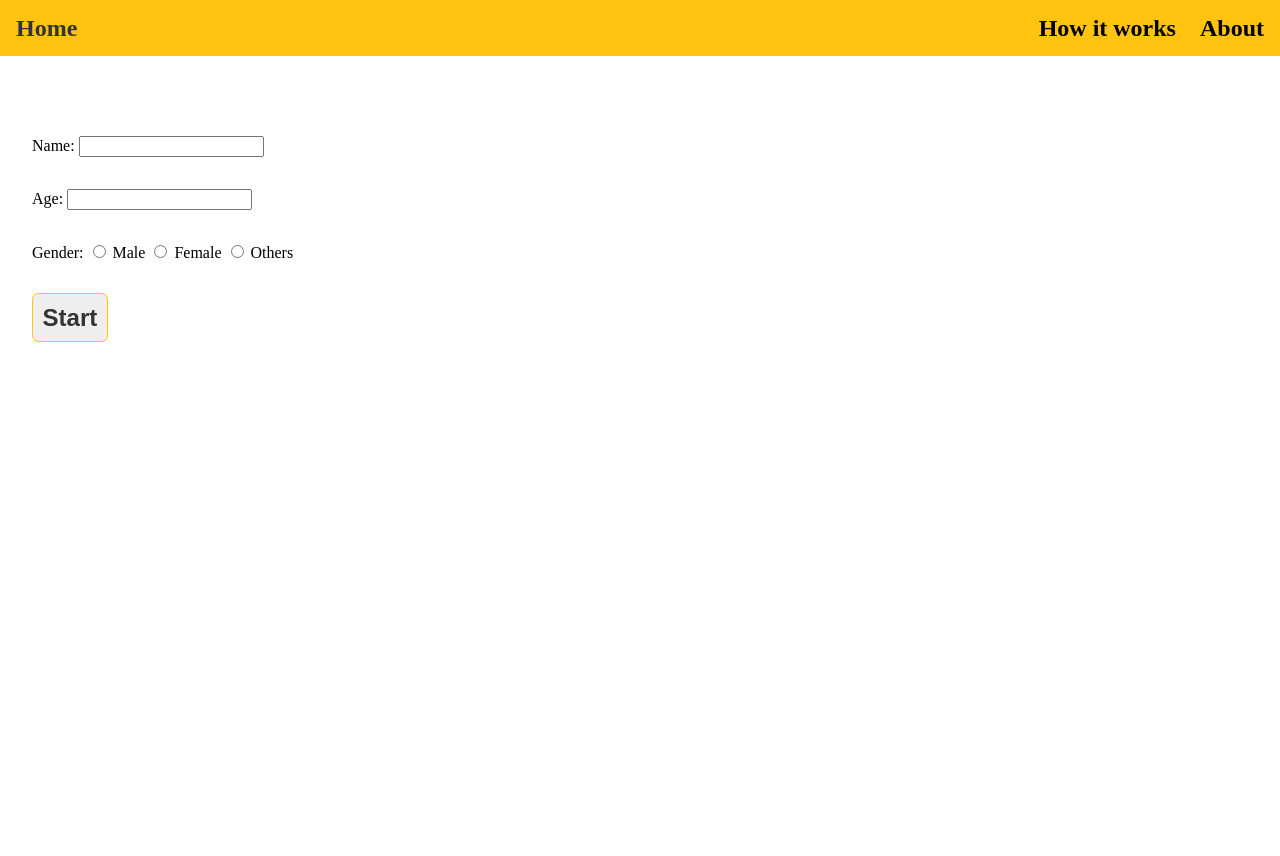
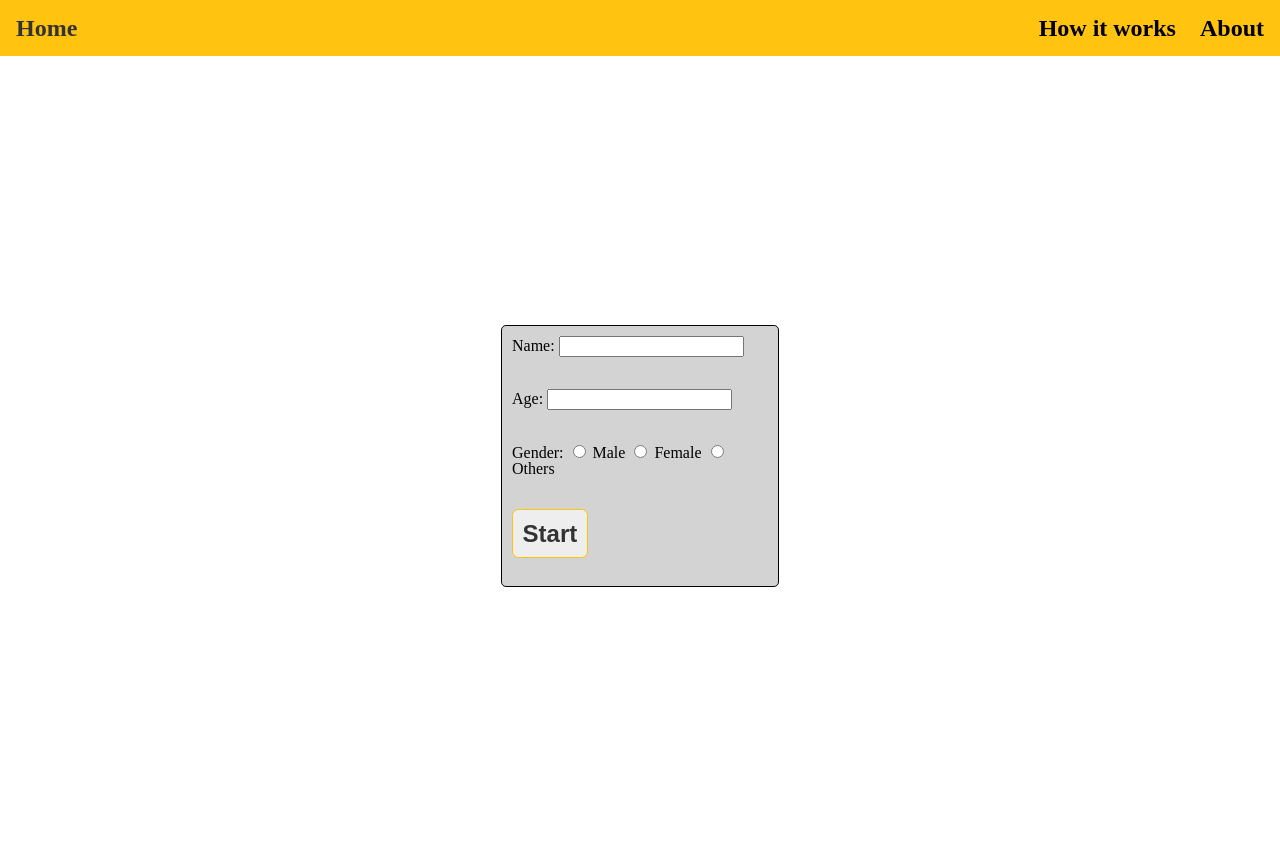
Before and after one commit to Swapnil-Bhabal/personality-prediction, a Flask app: page /info in a window 1280 px wide. Before the commit the page ends 342 px from the top, so only its background shows below. Run offline with Flask 2, Linux system fonts and the light colour scheme; parts of the project's set-up code (start-up, migrations or seed data) failed here and were passed over.

Commit message:
Style is updated for information page.

```diff
--- a/personality/static/styles/style.css
+++ b/personality/static/styles/style.css
@@ -69,15 +69,24 @@ li a {
 }
 
 .information-page {
-    width: 50%;
+    display: flex;
+    height: 100vh;
+    justify-content: center;
+    align-content: center;
 }
 
 
 .information-page form {
+    height: 30%;
     display: flex;
     flex-direction: column;
-    padding: 5rem 0rem 0rem 2rem;
+    padding: 10px;
     gap: 2rem;
+    align-self: center;
+    border: 1px solid black;
+    background: lightgray;
+    width: 20%;
+    border-radius: 5px;
 }
 
 
```
